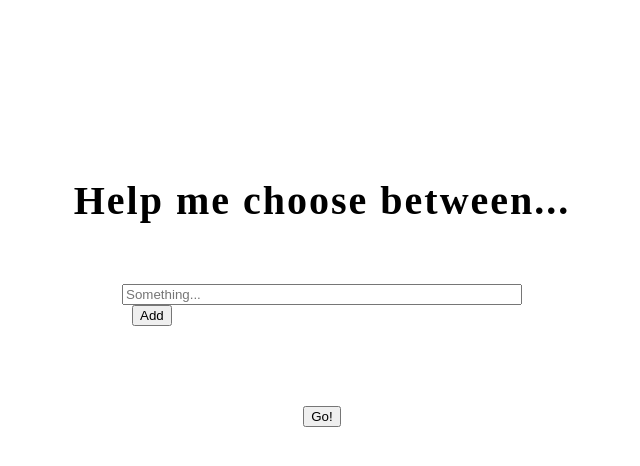
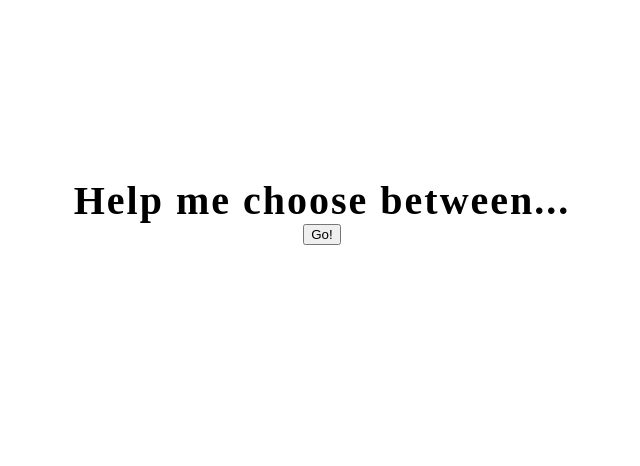
Before and after one commit to annaadling/help-me-choose, a plain HTML site: page index.html in a window 1280 px wide. Both pictures are taken after a click on the button "Go!". Shown: the whole page, without its empty margins (318-958 px from the left). Drawn offline with nearby package versions, Linux system fonts and the light colour scheme.

Commit message:
Add random JS

```diff
--- a/index.html
+++ b/index.html
@@ -14,7 +14,7 @@
             <button class="addOption">Add</button>
         </div>
         <div class="resultSection"></div>
-        <button>Go!</button>
+        <button class="submit">Go!</button>
     </body>
     <script src="https://code.jquery.com/jquery-3.3.1.min.js"></script>
     <script>
@@ -24,6 +24,19 @@
                 $('.inputs').append('<input></input>');
             }
             $('.addOption').click(add_option);
+
+            var options = [];
+            var submit = function(){
+                $('.inputSection').hide();
+                $('.resultSection').css('display', 'flex');
+                $('input').each(function(){
+                    options.push($(this).val());
+                })
+            var winner = options[Math.floor(Math.random()*options.length)]
+            console.log(winner);
+            $('.resultSection').text(winner);
+            }
+            $('.submit').click(submit);
         })
     </script>
 </html>
```
